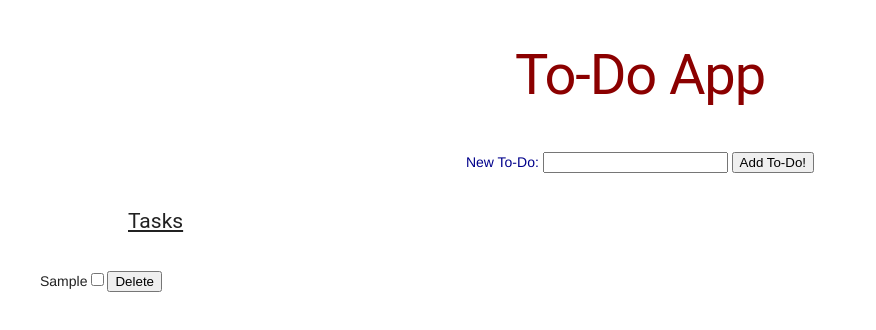
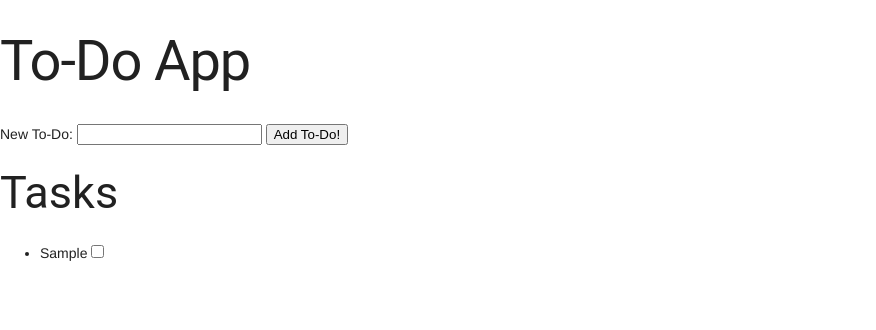
Before and after one commit to michellemaile/to-do-app, a plain HTML site: page index.html in a window 1280 px wide. Both pictures are taken after typing "Sample" into the empty fields and a click on the button "Add To-Do!". Shown: the whole page, without its empty margins (0-876 px from the left). Drawn offline with nearby package versions, Linux system fonts and the light colour scheme.

Commit message:
checkpoint follow along

```diff
--- a/app.js
+++ b/app.js
@@ -1,56 +1,72 @@
 function onReady() {
-    const addToDoForm = document.getElementById('addToDoForm'); //form
-    const newToDoText =document.getElementById('newToDoText'); // text box
-    const toDoList = document.getElementById('toDoList'); // unordered list
+
+    // create new variable named toDos and make it an array//
+    const toDos = [];
+
+    // create a new variable named addToDoForm which is a form <form id="addToDoForm"> (event listner below) //
+    const addToDoForm = document.getElementById('addToDoForm');
 
 
-    //when you click the button defined as <button type='submit' id='button'>Add To-Do!</button>, all this should happen
-    addToDoForm.addEventListener('submit', () => {
-        event.preventDefault();
+    //create new function called createNewToDo //
+    function createNewToDo() {
 
-        //get the text -- why is it not TEXT because <input type="text" id= newToDoText> What is .value?
-        let title = newToDoText.value;
+        //create new variable named newToDoText that grabs the element <label id=newToDoText> //
+        const newToDoText = document.getElementById('newToDoText');
 
-        //create a new li defined by li
-        let newLi = document.createElement('li');
+//  //
+        if (!newToDoText.value) { return; }
 
-        // create a checkbox defined by input
-        let checkbox = document.createElement('input');
+        // call toDos (array that was defined above), push information to it: assign the value of the text input <form id="addToDoForm"> <input id=newToDoText> to the key "title" and create another key "complete" and initialize it to false //
+        toDos.push({
+            title: newToDoText.value,
+            complete: false
+        });
 
-        //set the checkbox's input's type to checkbox
+        // clear the input (which HTML defined as text <input type="text") for the user by changing newToDoText to blank //
+        newToDoText.value='';
+
+        // call this function each time the state changes //
+        renderTheUI();
+    }
+
+    // takes current state (toDos array) and render the UI
+    function renderTheUI() {
+        // create new variable called toDoList that grabs the element <ul id="toDoList"> //
+        const toDoList = document.getElementById('toDoList');
+
+        // set newLi to empty string //
+        toDoList.textContent = '';
+
+        //toDos is our array defined above. forEach() takes a function and applies it to each item in the array. In this case, render each to-do as a li in the ul //
+        toDos.forEach(function(toDo){
+            // create a new li defined by newLi //
+            const newLi = document.createElement('li');
+            // create a new input called checkbox //
+            const checkbox = document.createElement('input');
+            // checkbox is an input, set it's input type to checkbox //
             checkbox.type = "checkbox";
 
-        //create delete button defined by button
-        let deleteButton = document.createElement('button');
-            // create a text node
-        let t = document.createTextNode("Delete");
-            // Append the text to <button>
-        deleteButton.appendChild(t);
+            // add the title text from toDo (defined when function was created) to newLi //
+            newLi.textContent = toDo.title;
 
- ///////// tell the delete button to delete !!!!! This must be 'click,' not 'submit !!! Why?????? Is submit in reference to the fact that it takes input from somewhere whereas click is in reference to simply clicking on a button?
-        deleteButton.addEventListener('click', () => {
-            toDoList.removeChild(newLi);
-
-            });
-
-        //set the title: the new Li (created above) needs text from "title" (associated with the text (value) from the input of newToDoText)
-        newLi.textContent = title;
-
-        //attach the checkbox to the Li
+            // add newLi to the toDoList //
+            toDoList.appendChild(newLi);
+            // add checkbox to the newLi //
             newLi.appendChild(checkbox);
-
-         // attach <deleteButton> to <newLi>
-        newLi.appendChild(deleteButton);
-
-        //attach the li to the ul
-        toDoList.appendChild(newLi);
-
-        //empty the input
-        newToDoText.value ='';
         });
     }
 
-//////// if you wanted to give the buttons seperate CSS properties, you'd have to add them selerately in HTML, right?
+    //add event listener to the submit event <button type="submit"> of the form element <form id="addToDoForm"> When the button which was defined as a submit form button is pushed, this happens: //
+    addToDoForm.addEventListener('submit', event => {
+        // don't do the default reloading the page //
+        event.preventDefault();
+        // do the function "createNewToDo" defined above //
+        createNewToDo();
+    });
+
+// why is this here twice? //
+    renderTheUI();
+}
 
 window.onload = function() {
   onReady();
--- a/main.css
+++ b/main.css
@@ -1,4 +1,5 @@
 
+/*
 h1 {
     margin: auto;
     width: 50%;
@@ -26,3 +27,4 @@ h2 {
 ul {
     list-style: none;
 }
+*/
```
Also changed, not shown: index.html (+2 -0 lines). Lines whose indentation alone changed are shown as unchanged.
